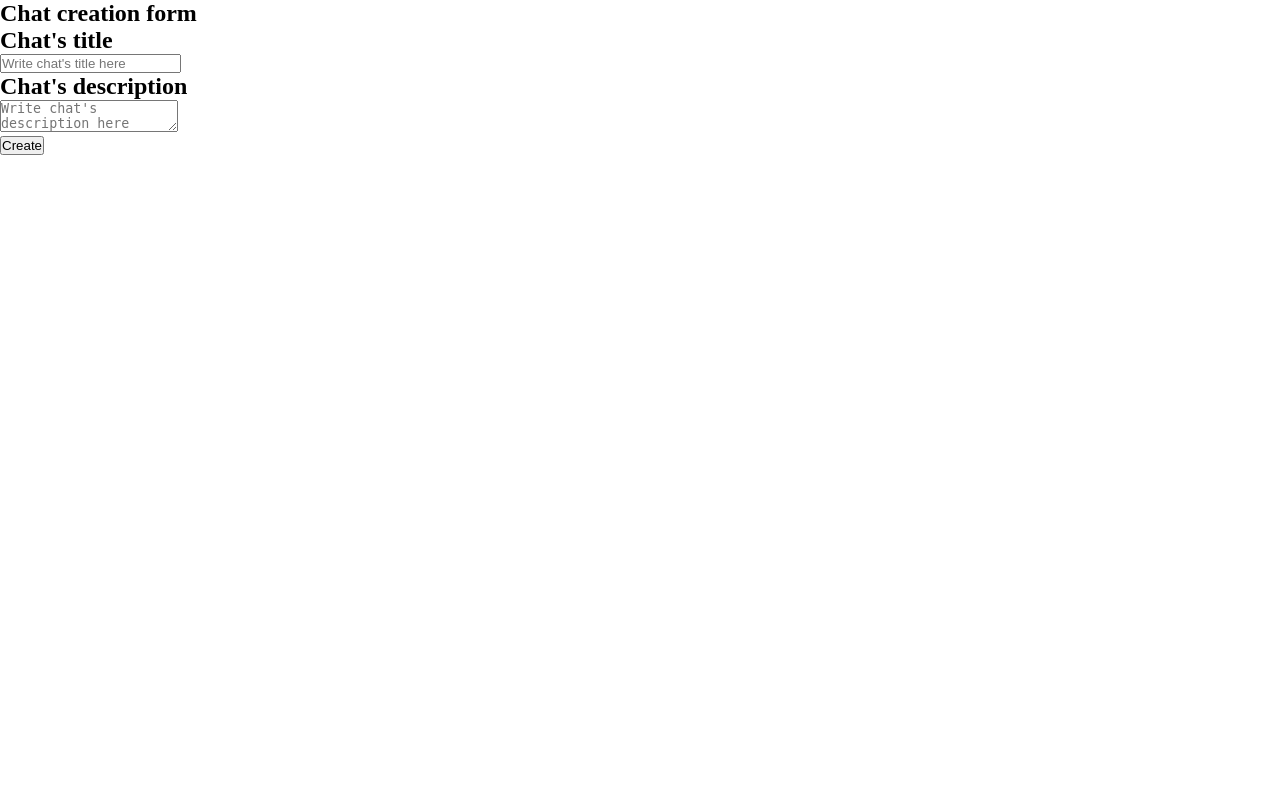
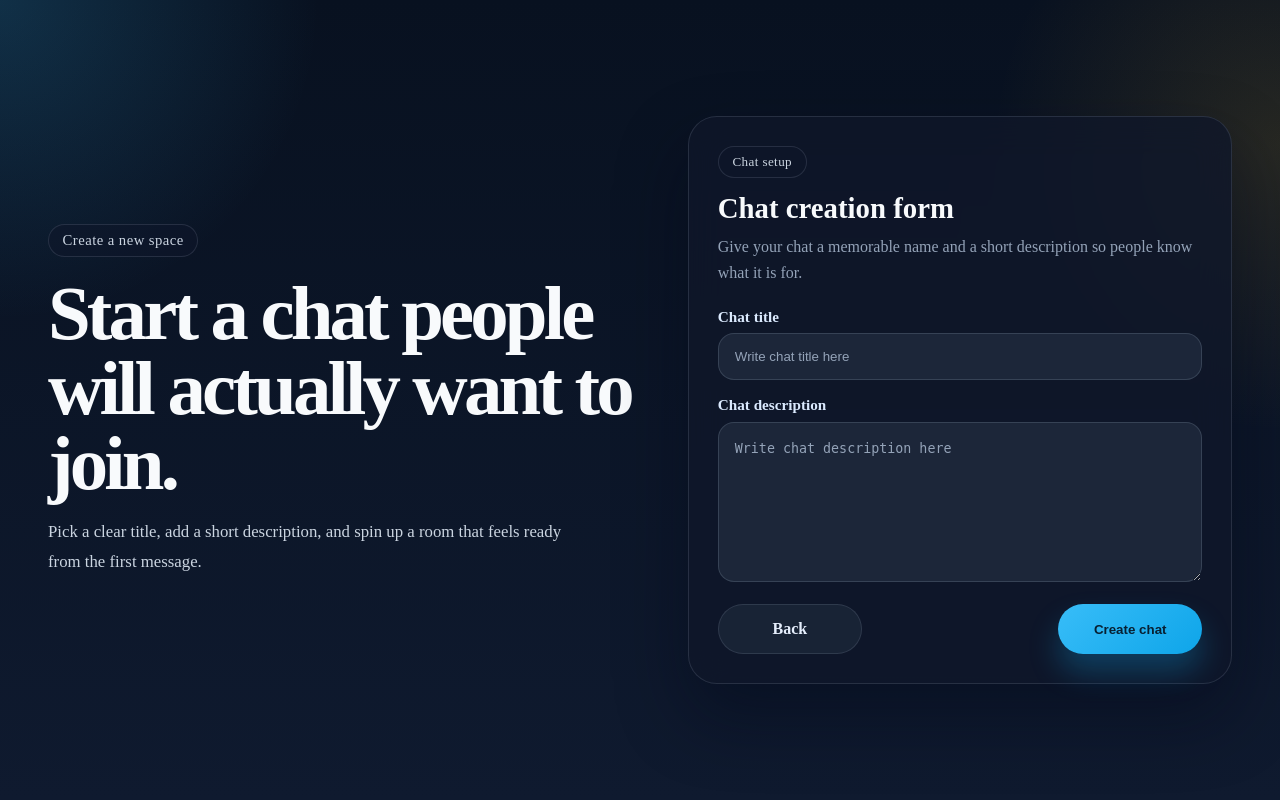
Before and after one commit to Chumus2/Zentro, a Django app: page /create_chat/ in a window 1280 px wide. Run offline with Django 4.2, Linux system fonts and the light colour scheme; the visitor is signed in with stand-in values (Sample User, id 1).

Commit message:
Added styles

```diff
--- a/static/stylesheets/Chat/ChatCreation.css
+++ b/static/stylesheets/Chat/ChatCreation.css
@@ -0,0 +1,208 @@
+.ChatCreation_Page {
+    position: relative;
+    min-height: 100vh;
+    overflow: hidden;
+    background:
+        radial-gradient(circle at top left, rgba(56, 189, 248, 0.18), transparent 20rem),
+        radial-gradient(circle at right 18%, rgba(251, 191, 36, 0.12), transparent 18rem),
+        linear-gradient(180deg, #081120 0%, #0f1a2f 100%);
+    color: #f8fafc;
+}
+
+.ChatCreation_Backdrop {
+    position: absolute;
+    inset: 0;
+    background:
+        radial-gradient(circle at 22% 18%, rgba(14, 165, 233, 0.14), transparent 0, transparent 16rem),
+        radial-gradient(circle at 84% 76%, rgba(59, 130, 246, 0.12), transparent 0, transparent 20rem);
+    pointer-events: none;
+}
+
+.ChatCreation_Shell {
+    position: relative;
+    z-index: 1;
+    min-height: 100vh;
+    display: grid;
+    grid-template-columns: minmax(0, 1fr) minmax(320px, 34rem);
+    gap: 3rem;
+    align-items: center;
+    padding: 3rem;
+}
+
+.ChatCreation_Copy {
+    max-width: 38rem;
+}
+
+.ChatCreation_Badge,
+.ChatCreation_Eyebrow {
+    display: inline-flex;
+    padding: 0.45rem 0.85rem;
+    border: 1px solid rgba(148, 163, 184, 0.18);
+    border-radius: 999px;
+    background: rgba(15, 23, 42, 0.55);
+    color: #cbd5e1;
+    letter-spacing: 0.03em;
+}
+
+.ChatCreation_Badge {
+    margin-bottom: 1.15rem;
+    font-size: 0.92rem;
+}
+
+.ChatCreation_Copy h1 {
+    margin: 0 0 1rem;
+    font-size: clamp(2.7rem, 6vw, 4.8rem);
+    line-height: 0.98;
+    letter-spacing: -0.05em;
+}
+
+.ChatCreation_Copy p {
+    margin: 0;
+    max-width: 34rem;
+    color: #cbd5e1;
+    font-size: 1.05rem;
+    line-height: 1.75;
+}
+
+.ChatCreation_Card {
+    width: min(100%, 34rem);
+    padding: 1.8rem;
+    border: 1px solid rgba(148, 163, 184, 0.18);
+    border-radius: 1.8rem;
+    background: rgba(15, 23, 42, 0.8);
+    box-shadow: 0 32px 70px rgba(2, 8, 23, 0.42);
+    backdrop-filter: blur(18px);
+}
+
+.ChatCreation_Card_Header h2 {
+    margin: 0.9rem 0 0.55rem;
+    color: #f8fafc;
+    font-size: 1.8rem;
+}
+
+.ChatCreation_Card_Header p {
+    margin: 0;
+    color: #94a3b8;
+    line-height: 1.6;
+}
+
+.ChatCreation_Eyebrow {
+    font-size: 0.82rem;
+}
+
+.ChatCreation_Form {
+    display: grid;
+    gap: 1rem;
+    margin-top: 1.4rem;
+}
+
+.ChatCreation_Field {
+    display: grid;
+    gap: 0.45rem;
+}
+
+.ChatCreation_Field label {
+    color: #dbeafe;
+    font-size: 0.95rem;
+    font-weight: 600;
+}
+
+.ChatCreation_Field input,
+.ChatCreation_Field textarea {
+    width: 100%;
+    padding: 0.95rem 1rem;
+    border: 1px solid rgba(148, 163, 184, 0.22);
+    border-radius: 1rem;
+    background: rgba(30, 41, 59, 0.95);
+    color: #f8fafc;
+    outline: none;
+    transition: border-color 0.2s ease, box-shadow 0.2s ease, transform 0.2s ease;
+}
+
+.ChatCreation_Field textarea {
+    min-height: 10rem;
+    resize: vertical;
+    line-height: 1.6;
+}
+
+.ChatCreation_Field input::placeholder,
+.ChatCreation_Field textarea::placeholder {
+    color: #94a3b8;
+}
+
+.ChatCreation_Field input:focus,
+.ChatCreation_Field textarea:focus {
+    border-color: rgba(96, 165, 250, 0.74);
+    box-shadow: 0 0 0 4px rgba(59, 130, 246, 0.14);
+    transform: translateY(-1px);
+}
+
+.ChatCreation_Actions {
+    display: flex;
+    justify-content: space-between;
+    gap: 1rem;
+    margin-top: 0.4rem;
+}
+
+.ChatCreation_Back_Button,
+.ChatCreation_Submit_Button {
+    display: inline-flex;
+    align-items: center;
+    justify-content: center;
+    min-width: 9rem;
+    padding: 0.95rem 1.25rem;
+    border-radius: 999px;
+    font-weight: 700;
+    text-decoration: none;
+    transition: transform 0.2s ease, box-shadow 0.2s ease, background-color 0.2s ease;
+}
+
+.ChatCreation_Back_Button {
+    border: 1px solid rgba(148, 163, 184, 0.18);
+    background: rgba(30, 41, 59, 0.72);
+    color: #e5eefc;
+}
+
+.ChatCreation_Submit_Button {
+    border: none;
+    background: linear-gradient(135deg, #38bdf8 0%, #0ea5e9 100%);
+    color: #082032;
+    cursor: pointer;
+    box-shadow: 0 18px 30px rgba(14, 165, 233, 0.28);
+}
+
+.ChatCreation_Back_Button:hover,
+.ChatCreation_Submit_Button:hover {
+    transform: translateY(-2px);
+}
+
+.ChatCreation_Back_Button:hover {
+    background: rgba(51, 65, 85, 0.86);
+}
+
+@media (max-width: 980px) {
+    .ChatCreation_Shell {
+        grid-template-columns: 1fr;
+        padding: 2rem 1.25rem;
+    }
+}
+
+@media (max-width: 640px) {
+    .ChatCreation_Card {
+        padding: 1.25rem;
+        border-radius: 1.35rem;
+    }
+
+    .ChatCreation_Copy h1 {
+        font-size: 2.4rem;
+    }
+
+    .ChatCreation_Actions {
+        flex-direction: column-reverse;
+    }
+
+    .ChatCreation_Back_Button,
+    .ChatCreation_Submit_Button {
+        width: 100%;
+    }
+}
--- a/templates/Chat/ChatCreation.html
+++ b/templates/Chat/ChatCreation.html
@@ -9,27 +9,43 @@
 
 {% block content %}
 
-    <div>
+    <section class="ChatCreation_Page">
+        <div class="ChatCreation_Backdrop"></div>
 
+        <div class="ChatCreation_Shell">
+            <div class="ChatCreation_Copy">
+                <span class="ChatCreation_Badge">Create a new space</span>
+                <h1>Start a chat people will actually want to join.</h1>
+                <p>Pick a clear title, add a short description, and spin up a room that feels ready from the first message.</p>
+            </div>
+
+            <div class="ChatCreation_Card">
+                <div class="ChatCreation_Card_Header">
+                    <span class="ChatCreation_Eyebrow">Chat setup</span>
                     <h2>Chat creation form</h2>
+                    <p>Give your chat a memorable name and a short description so people know what it is for.</p>
+                </div>
 
-        <form action="{% url 'CreateChat' %}" method="post">
+                <form action="{% url 'CreateChat' %}" method="post" class="ChatCreation_Form">
                     {% csrf_token %}
 
-            <div>
-                <h2>Chat's title</h2>
-                <input type="text" name="chat_title" placeholder="Write chat's title here">
+                    <div class="ChatCreation_Field">
+                        <label for="chat_title">Chat title</label>
+                        <input id="chat_title" type="text" name="chat_title" placeholder="Write chat title here" autocomplete="off">
                     </div>
 
-            <div>
-                <h2>Chat's description</h2>
-                <textarea name="chat_description" placeholder="Write chat's description here"></textarea>
+                    <div class="ChatCreation_Field">
+                        <label for="chat_description">Chat description</label>
+                        <textarea id="chat_description" name="chat_description" placeholder="Write chat description here"></textarea>
                     </div>
 
-            <button type="submit">Create</button>
-
+                    <div class="ChatCreation_Actions">
+                        <a href="{% url 'Main' %}" class="ChatCreation_Back_Button">Back</a>
+                        <button type="submit" class="ChatCreation_Submit_Button">Create chat</button>
+                    </div>
                 </form>
-
             </div>
+        </div>
+    </section>
 
 {% endblock %}
```
Also changed, not shown: static/stylesheets/Main/Main.css (+42 -4 lines), templates/Main/Main.html (+5 -2 lines). Lines whose indentation alone changed are shown as unchanged.
